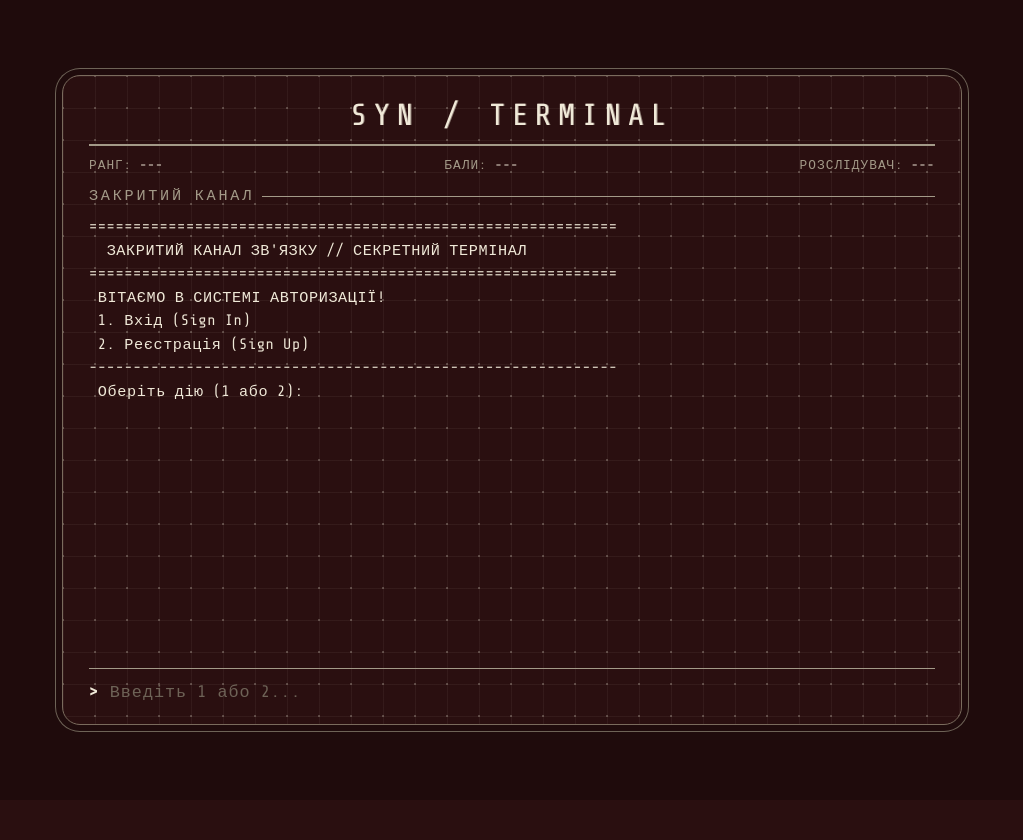
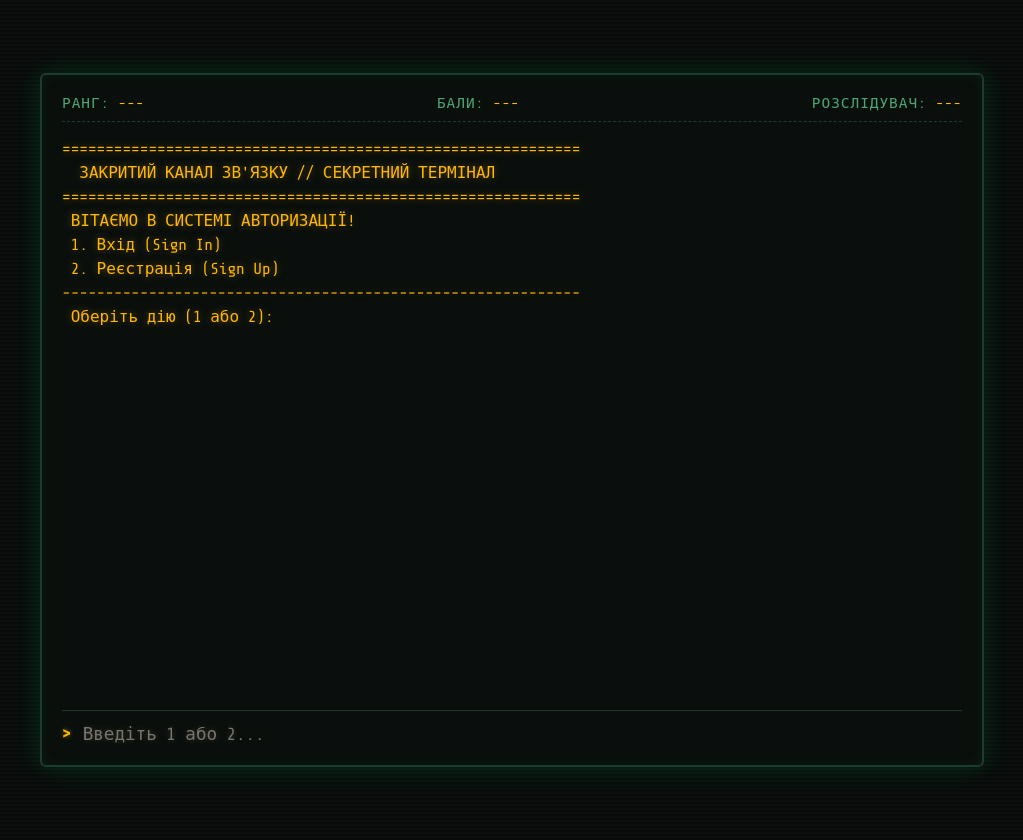
Before and after one commit to Sanna001/Investigation001, a Flask app: page / in a window 1280 px wide. Shown: the whole page, without its empty margins (128-1151 px from the left). Before the commit the page ends 732 px from the top, so only its background shows below. Run offline with Flask 3, Linux system fonts and the light colour scheme.

Commit message:
Front fixing

```diff
--- a/templates/index.html
+++ b/templates/index.html
@@ -6,21 +6,18 @@
     <link href="https://fonts.googleapis.com/css2?family=Share+Tech+Mono&display=swap" rel="stylesheet">
     <style>
         :root {
-            --bg-color: #2a0f10;
-            --bg-deep: #1f0b0c;
-            --grid-line: rgba(217, 210, 195, 0.06);
-            --grid-dot: rgba(217, 210, 195, 0.28);
-            --cream: #d9d2c3;
-            --cream-bright: #f0e9d8;
-            --cream-dim: #a39a88;
-            --cream-faint: #6e6357;
-            --rule: #7a6b5d;
+            --bg-color: #0b0f0e;
+            --terminal-border: #1f3b30;
+            --primary-glow: #00ff66;
+            --text-dim: #4da674;
+            --accent-gold: #ffb700;
+            --input-muted: #b89742;
+            --alert-red: #ff3333;
         }
-        * { box-sizing: border-box; }
         body {
-            background-color: var(--bg-deep);
-            color: var(--cream);
-            font-family: 'Share Tech Mono', 'Courier New', monospace;
+            background-color: var(--bg-color);
+            color: var(--primary-glow);
+            font-family: 'Share Tech Mono', monospace;
             margin: 0;
             padding: 20px;
             display: flex;
@@ -28,126 +25,85 @@
             align-items: center;
             height: 100vh;
             overflow: hidden;
+            background-image: linear-gradient(rgba(18, 16, 16, 0) 50%, rgba(0, 0, 0, 0.25) 50%);
+            background-size: 100% 4px;
         }
         .terminal-container {
             width: 900px;
-            max-width: 100%;
             height: 650px;
-            max-height: 100%;
-            background-color: var(--bg-color);
-            background-image:
-                radial-gradient(circle, var(--grid-dot) 1px, transparent 1.5px),
-                linear-gradient(var(--grid-line) 1px, transparent 1px),
-                linear-gradient(90deg, var(--grid-line) 1px, transparent 1px);
-            background-size: 32px 32px, 32px 32px, 32px 32px;
-            background-position: 16px 16px, 0 0, 0 0;
-            border: 1px solid var(--rule);
-            border-radius: 18px;
+            background: rgba(10, 15, 12, 0.95);
+            border: 2px solid var(--terminal-border);
+            box-shadow: 0 0 25px rgba(0, 255, 102, 0.15), inset 0 0 15px rgba(0, 255, 102, 0.05);
+            border-radius: 6px;
             display: flex;
             flex-direction: column;
-            padding: 22px 26px;
+            padding: 20px;
             position: relative;
-            box-shadow: 0 0 0 6px var(--bg-deep), 0 0 0 7px var(--cream-faint);
-        }
-        .terminal-title {
-            text-align: center;
-            font-size: 1.9rem;
-            letter-spacing: 0.22em;
-            color: var(--cream-bright);
-            padding-bottom: 12px;
-            border-bottom: 2px solid var(--cream-dim);
-            margin-bottom: 12px;
-            text-shadow: 1px 0 0 rgba(240, 233, 216, 0.5);
         }
         .terminal-header {
             display: flex;
             justify-content: space-between;
-            gap: 12px;
-            font-size: 0.8rem;
-            letter-spacing: 0.08em;
-            color: var(--cream-dim);
-            margin-bottom: 14px;
+            border-bottom: 1px dashed var(--terminal-border);
+            padding-bottom: 10px;
+            margin-bottom: 15px;
+            font-size: 0.9rem;
+            color: var(--text-dim);
+            letter-spacing: 1px;
         }
-        .terminal-header span { color: var(--cream-bright); }
-        .section-label {
-            display: flex;
-            align-items: center;
-            gap: 8px;
-            font-size: 0.95rem;
-            letter-spacing: 0.18em;
-            color: var(--cream-dim);
-            margin-bottom: 10px;
-        }
-        .section-label::after {
-            content: "";
-            flex: 1;
-            border-top: 1px solid var(--cream-dim);
-        }
+        .terminal-header span { color: var(--accent-gold); }
         .terminal-output {
             flex-grow: 1;
             overflow-y: auto;
-            margin-bottom: 14px;
+            margin-bottom: 15px;
             padding-right: 10px;
             white-space: pre-wrap;
-            line-height: 1.55;
-            font-size: 0.95rem;
-            letter-spacing: 0.04em;
+            line-height: 1.5;
+            text-shadow: 0 0 8px rgba(0, 255, 102, 0.4);
         }
         .terminal-input-line {
             display: flex;
             align-items: center;
-            border-top: 1px solid var(--cream-dim);
+            border-top: 1px solid var(--terminal-border);
             padding-top: 12px;
         }
         .prompt-symbol {
-            color: var(--cream-bright);
+            color: var(--accent-gold);
             margin-right: 10px;
             font-weight: bold;
+            text-shadow: 0 0 5px rgba(255, 183, 0, 0.5);
         }
-        /* Кольори повідомлень: усе в одній палітрі, різниця — у яскравості та інверсії */
-        .accent-text { color: var(--cream-bright); }
-        .info-text { color: var(--cream); }
-        .user-input-text { color: var(--cream-faint); }
-        .success-text {
-            color: var(--cream-bright);
-            text-shadow: 0 0 6px rgba(240, 233, 216, 0.55);
-        }
-        .error-text {
-            background: var(--cream);
-            color: var(--bg-color);
-            padding: 0 6px;
-            box-decoration-break: clone;
-            -webkit-box-decoration-break: clone;
-        }
+        .error-text { color: var(--alert-red); text-shadow: 0 0 8px rgba(255, 51, 51, 0.5); }
+        .success-text { color: var(--primary-glow); text-shadow: 0 0 8px rgba(0, 255, 102, 0.6); }
+        .accent-text { color: var(--accent-gold); text-shadow: 0 0 8px rgba(255, 183, 0, 0.4); }
+        .user-input-text { color: var(--input-muted); text-shadow: 0 0 6px rgba(184, 151, 66, 0.3); }
+        .info-text { color: #5ab37d; text-shadow: 0 0 5px rgba(90, 179, 125, 0.2); }
         input {
             background: transparent;
             border: none;
-            color: var(--cream);
-            font-family: inherit;
-            font-size: 1.05rem;
-            letter-spacing: 0.06em;
+            color: var(--input-muted);
+            font-family: 'Share Tech Mono', monospace;
+            font-size: 1.1rem;
             outline: none;
             width: 100%;
-            caret-color: var(--cream-bright);
-            caret-shape: block;
+            text-shadow: 0 0 6px rgba(184, 151, 66, 0.3);
         }
-        input::placeholder { color: var(--cream-faint); }
-        input:disabled { color: var(--cream-faint); cursor: not-allowed; }
+        input:disabled {
+            color: var(--alert-red);
+            text-shadow: 0 0 5px rgba(255, 51, 51, 0.5);
+            cursor: not-allowed;
+        }
         ::-webkit-scrollbar { width: 6px; }
-        ::-webkit-scrollbar-thumb { background: var(--cream-faint); }
-        ::selection { background: var(--cream); color: var(--bg-color); }
+        ::-webkit-scrollbar-thumb { background: var(--terminal-border); border-radius: 3px; }
     </style>
 </head>
 <body>
 
     <div class="terminal-container">
-        <div class="terminal-title">SYN / TERMINAL</div>
         <div class="terminal-header">
             <div>РАНГ: <span id="op-rank">---</span></div>
             <div>БАЛИ: <span id="op-score">---</span></div>
             <div>РОЗСЛІДУВАЧ: <span id="op-name">---</span></div>
         </div>
-        <div class="section-label">ЗАКРИТИЙ КАНАЛ</div>
 
         <div class="terminal-output" id="output"><span class="accent-text">============================================================
   ЗАКРИТИЙ КАНАЛ ЗВ'ЯЗКУ // СЕКРЕТНИЙ ТЕРМІНАЛ
@@ -241,7 +197,7 @@
                         isLocked = true;
                         inputField.disabled = true;
                         inputField.placeholder = "ТЕРМІНАЛ ЗАБЛОКОВАНО";
-                        document.querySelector('.prompt-symbol').style.color = 'var(--cream-faint)';
+                        document.querySelector('.prompt-symbol').style.color = '#ff3333';
                     }
 
                 } catch (err) {
```
